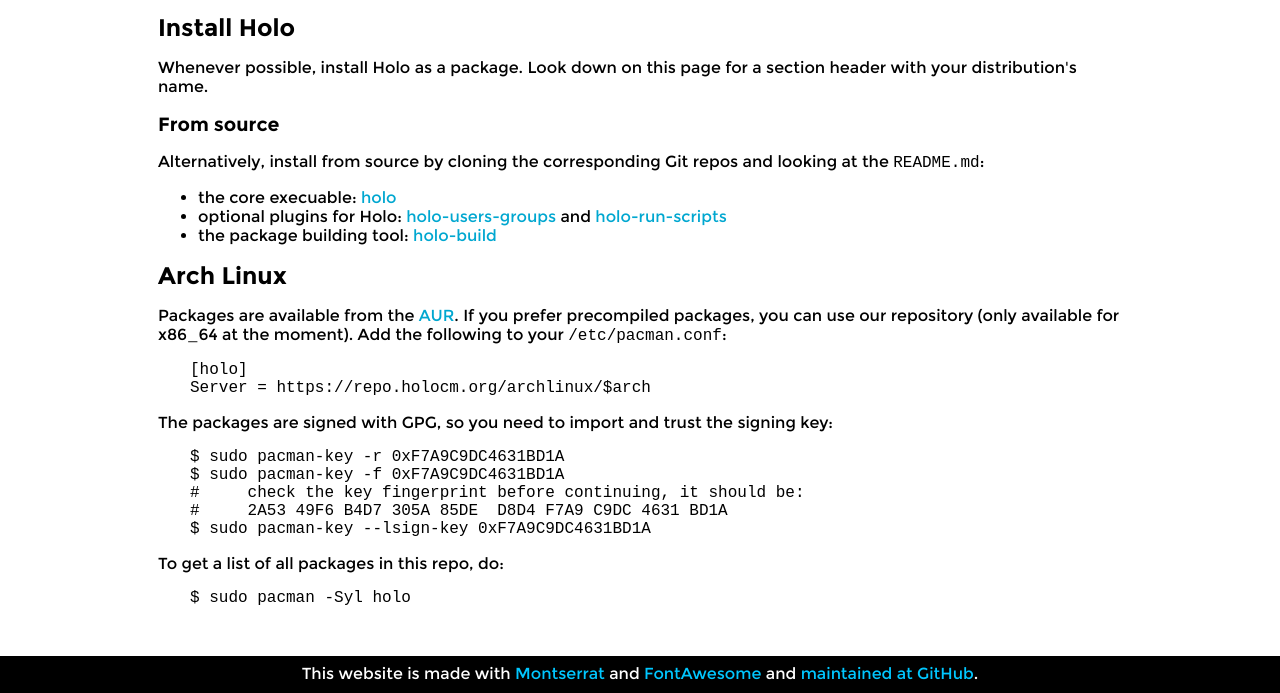
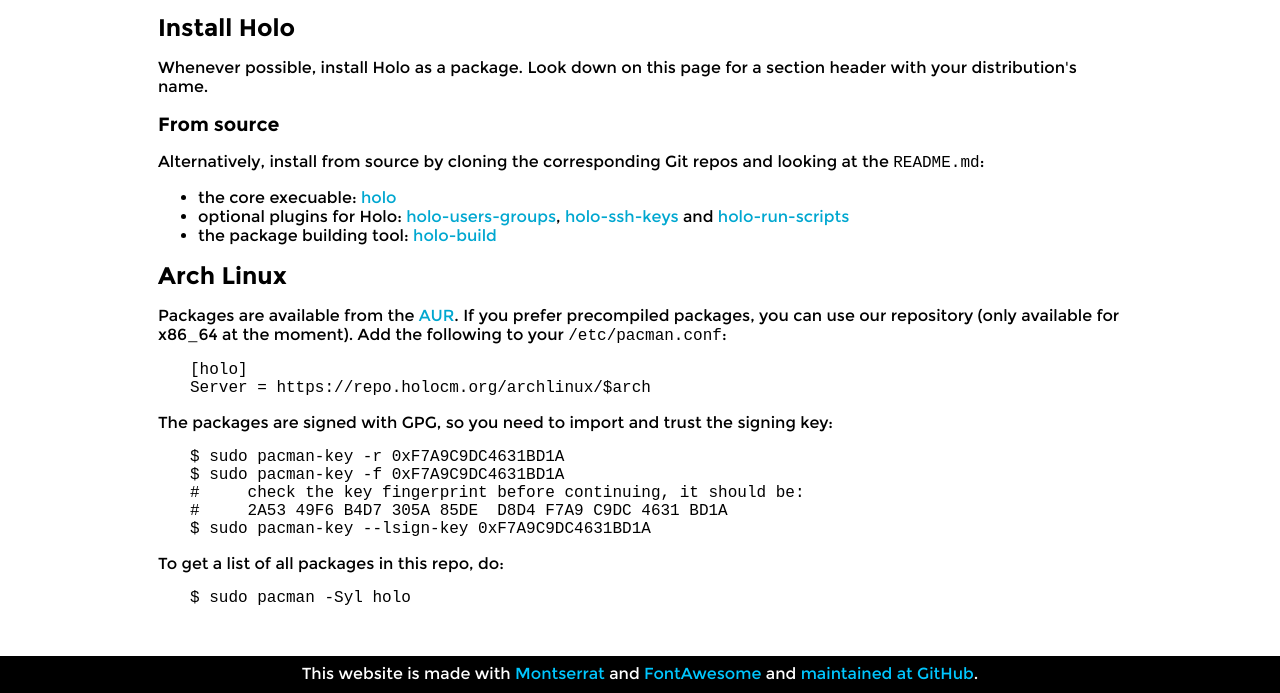
Before and after one commit to holocm/holo-docs, a plain HTML site: page website/install.html in a window 1280 px wide. Shown: the part 107-800 px from the top of the page. Drawn offline with Linux system fonts and the light colour scheme.

Commit message:
add holo-ssh-keys to website

```diff
--- a/website/install.html
+++ b/website/install.html
@@ -34,7 +34,7 @@
             <p>Alternatively, install from source by cloning the corresponding Git repos and looking at the <tt>README.md</tt>:</p>
             <ul>
                 <li>the core execuable: <a href="https://github.com/holocm/holo">holo</a></li>
-                <li>optional plugins for Holo: <a href="https://github.com/holocm/holo-users-groups">holo-users-groups</a> and <a href="https://github.com/holocm/holo-run-scripts">holo-run-scripts</a></li>
+                <li>optional plugins for Holo: <a href="https://github.com/holocm/holo-users-groups">holo-users-groups</a>, <a href="https://github.com/holocm/holo-ssh-keys">holo-ssh-keys</a> and <a href="https://github.com/holocm/holo-run-scripts">holo-run-scripts</a></li>
                 <li>the package building tool: <a href="https://github.com/holocm/holo-build">holo-build</a></li>
             </ul>
             <h1>Arch Linux</h1>
```
